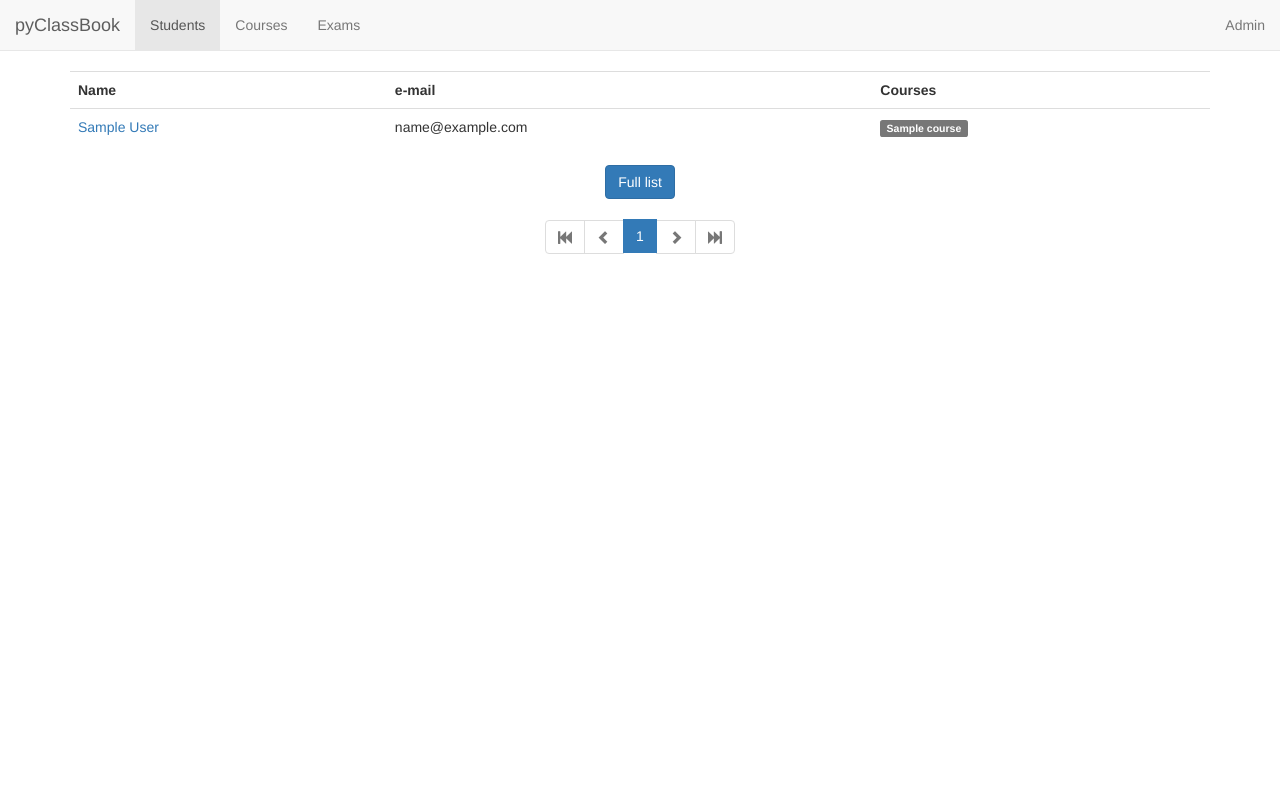
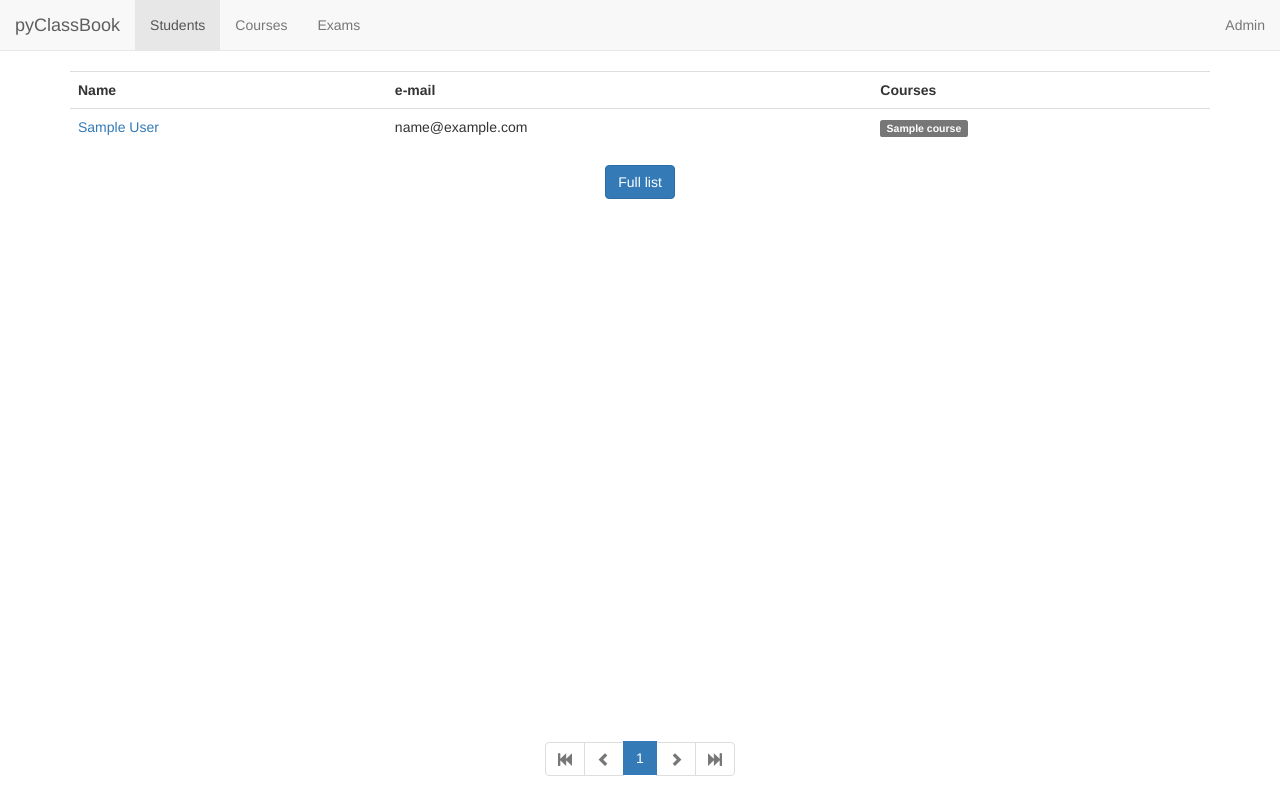
Before and after one commit to mw4rf/pyclassbook, a Django app: page /students/ in a window 1280 px wide. Run offline with Django 3.2, Linux system fonts and the light colour scheme; tables that the repository leaves empty hold one stand-in row (values such as "Sample post"); some libraries are stand-ins or nearby versions.

Commit message:
pagination to bottom

```diff
--- a/shared/templates/paginate.html
+++ b/shared/templates/paginate.html
@@ -1,6 +1,6 @@
 {% load i18n %}
 
-<div class="container text-center">
+<div class="container text-center navbar-fixed-bottom">
     <ul class="pagination">
         {% if items.has_previous %}
             <li><a href="?page=1"><span class="glyphicon glyphicon-fast-backward"></span></a></li>
```
